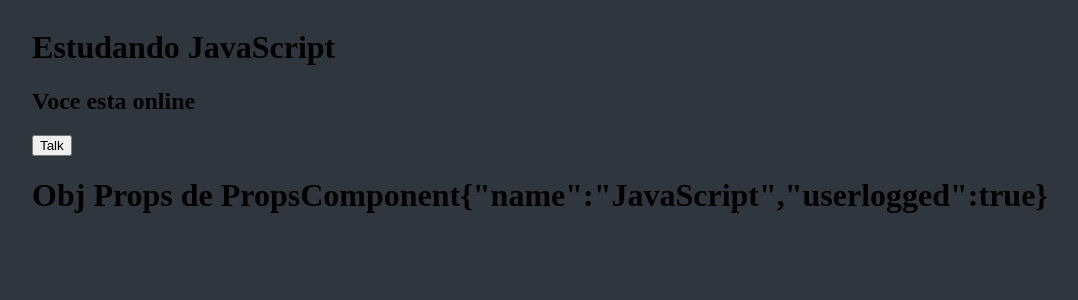
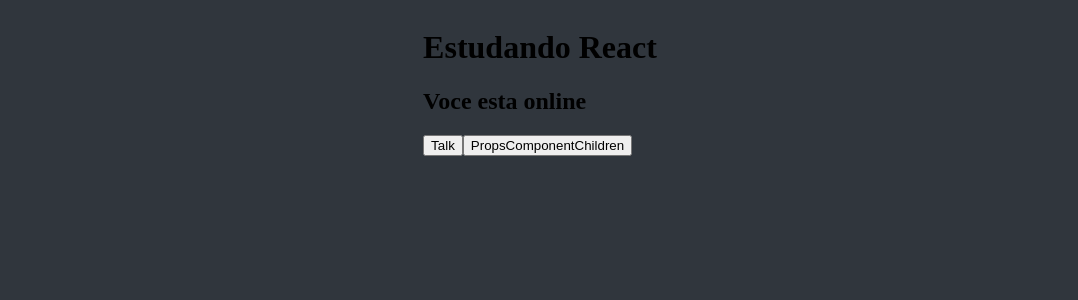
Before and after one commit to Arthur-art/reactjs-codecademy, a React (Create React App) app in the folder study-react/: page / in a window 1280 px wide. Shown: the top 300 px of the page, without its empty margins (100-1178 px from the left). Built offline with nearby package versions, Linux system fonts and the light colour scheme.

Commit message:
props Component passando eventos para o button component atraves de props

```diff
--- a/study-react/src/components/Button.jsx
+++ b/study-react/src/components/Button.jsx
@@ -5,7 +5,7 @@
         return (
             <div>
                 <button onClick={this.props.talk}>Talk</button>
-                <h1>Obj Props de PropsComponent{this.props.propsComponent}</h1>
+               <button onClick={this.props.propsComponent}>PropsComponentChildren</button>
             </div>
         )
     }
--- a/study-react/src/components/PropsComponent.jsx
+++ b/study-react/src/components/PropsComponent.jsx
@@ -45,8 +45,8 @@
     } else {
       login = "Voce esta online";
     }
-
-    const props = JSON.stringify(this.props);
+    let propsChildren = JSON.stringify(this.props.children);
+    const props = ()=>console.log(propsChildren);
 
     return (
       <div>
--- a/study-react/src/index.jsx
+++ b/study-react/src/index.jsx
@@ -4,7 +4,7 @@
 
 ReactDOM.render(
     <React.StrictMode>
-        <PropsComponent name="JavaScript" userlogged={true}/>
+        <PropsComponent name="React" userlogged={true}>Hello World</PropsComponent>
     </React.StrictMode>,
     document.getElementById('container')
 );
```
